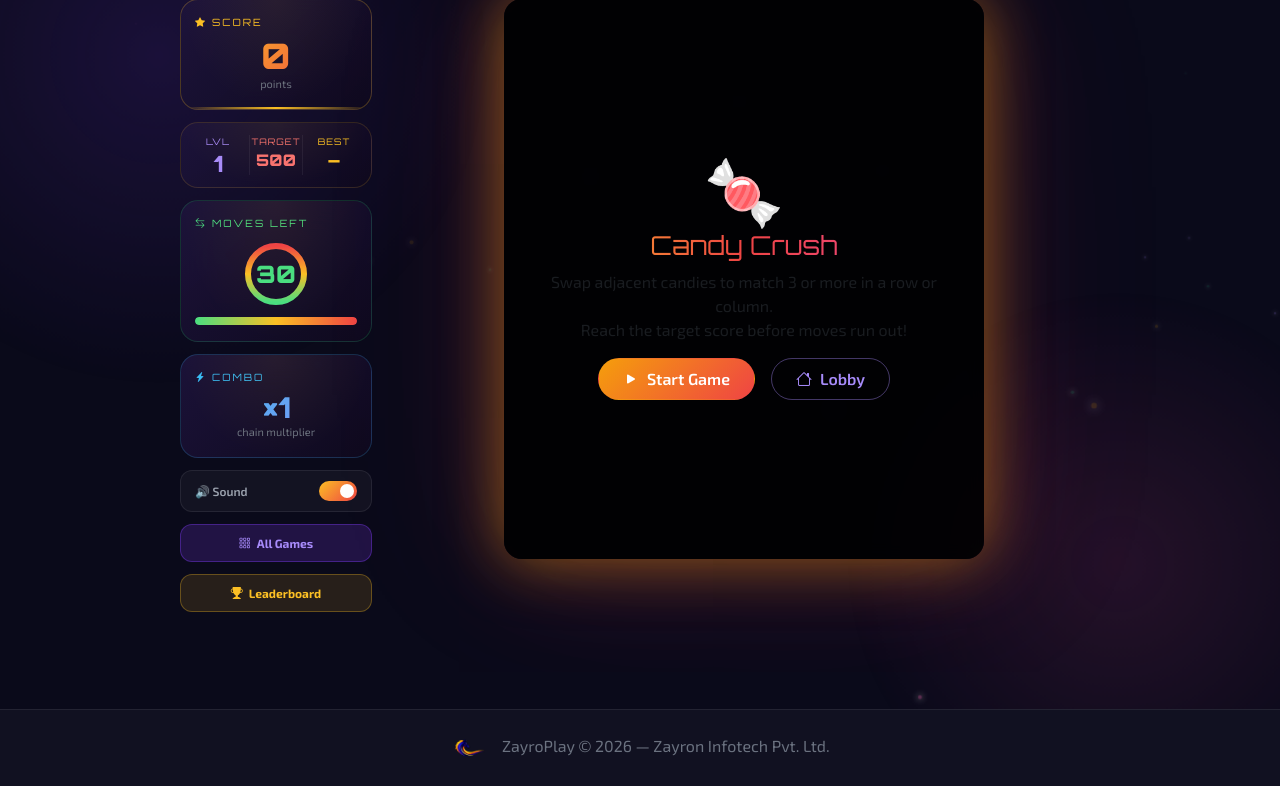
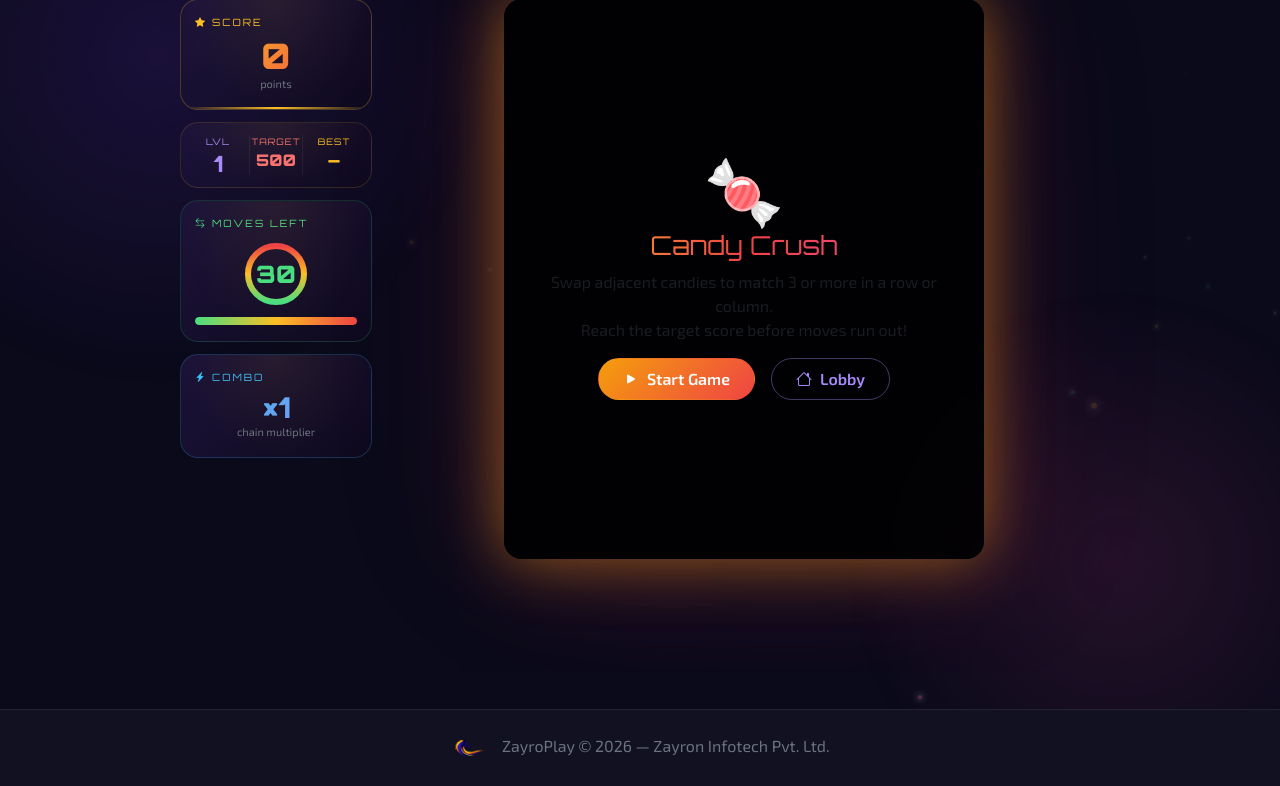
Before and after one commit to zayroninfotech/ZayroPlay, a Django app: page /play/candy/ in a window 1280 px wide. Shown: the part 91-877 px from the top of the page. Run offline with Django 4.2, Linux system fonts and the light colour scheme.

Commit message:
Remove Sound, All Games, Leaderboard from candy left panel

```diff
--- a/templates/game/candy.html
+++ b/templates/game/candy.html
@@ -250,19 +250,6 @@
             <div class="stat-label-sm">chain multiplier</div>
           </div>
 
-          <!-- Sound toggle -->
-          <div class="sound-toggle" id="soundToggle" title="Toggle sound">
-            <span>🔊 Sound</span>
-            <div class="toggle-pill on" id="soundPill"></div>
-          </div>
-
-          <!-- Actions -->
-          <a href="{% url 'home' %}" class="action-btn btn-home">
-            <i class="bi bi-grid-3x3-gap"></i>All Games
-          </a>
-          <a href="{% url 'leaderboard' %}?game=candy" class="action-btn btn-lb">
-            <i class="bi bi-trophy-fill"></i>Leaderboard
-          </a>
 
         </div>
       </div>
```
